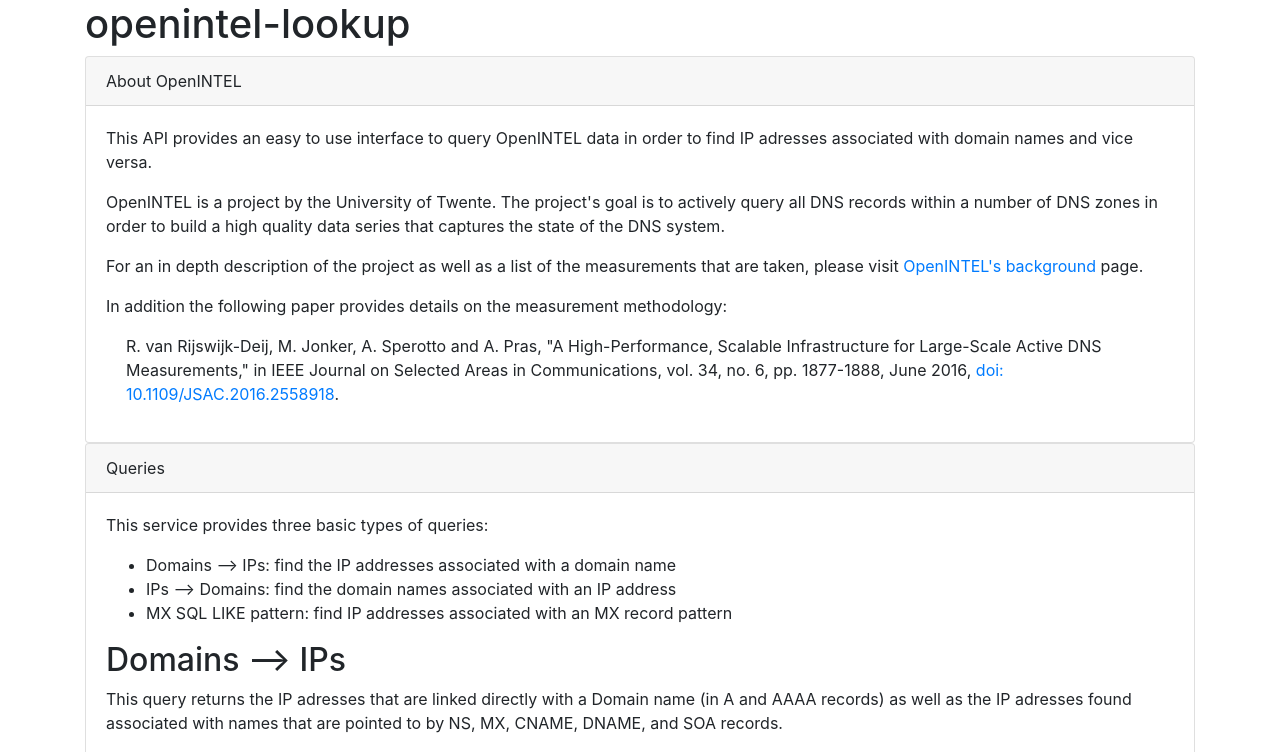
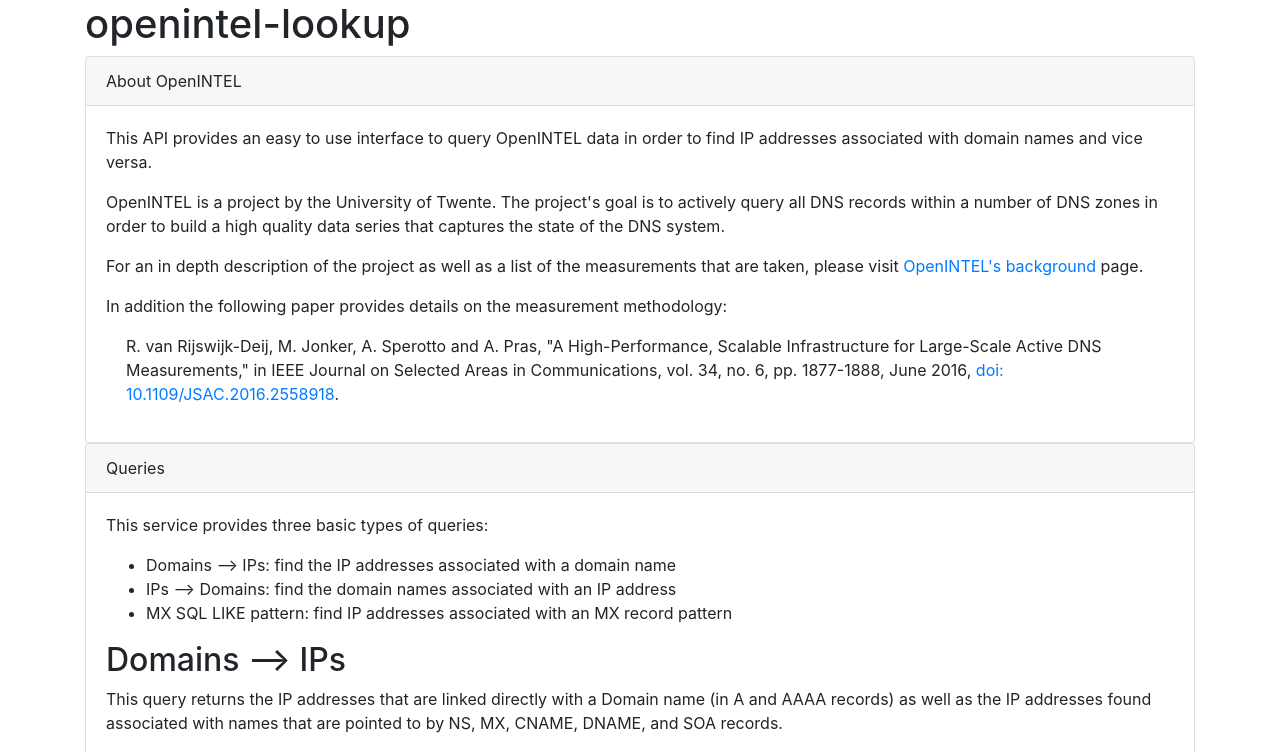
Before and after one commit to nic-at/openintel-lookup, a FastAPI app: page /api/v1/about in a window 1280 px wide. Shown: the part 104-856 px from the top of the page. Run offline with FastAPI, Linux system fonts and the light colour scheme; parts of the project's set-up code (start-up, migrations or seed data) failed here and were passed over; some libraries are stand-ins or nearby versions.

Commit message:
fix minor spelling issues

```diff
--- a/app/openintel_sql_calls.py
+++ b/app/openintel_sql_calls.py
@@ -31,7 +31,7 @@ def _get_date_where_sub_clauses(prefix, field, from_, to, range_='full', level=0
         # put together the statement for this line
         # three cases:
         #   first period - need to include where clause of next level
-        #   periods in between - take alle entries
+        #   periods in between - take all entries
         #   last period - need to include where clause of next level
         # if the range_ is open to one side, only include the side opposite to the open side and skip the other one
 
--- a/app/templates/about_en.html
+++ b/app/templates/about_en.html
@@ -55,7 +55,7 @@
         <div class="card-body">
             <p>
               This API provides an easy to use interface to query OpenINTEL data in order to find IP
-              adresses associated with domain names and vice versa.
+              addresses associated with domain names and vice versa.
             </p>
             <p>
                 <a ref="https://openintel.nk">OpenINTEL</a> is a project by the University of Twente.
@@ -92,8 +92,8 @@
             </p>
             <h2>Domains --> IPs</h2>
             <p>
-                This query returns the IP adresses that are linked directly with a Domain name (in A and AAAA records)
-                as well as the IP adresses found associated with names that are pointed to by NS, MX, CNAME, DNAME, and SOA
+                This query returns the IP addresses that are linked directly with a Domain name (in A and AAAA records)
+                as well as the IP addresses found associated with names that are pointed to by NS, MX, CNAME, DNAME, and SOA
                 records.
             </p>
             <div class="row justify-content-md-center">
```
Also changed, not shown: README.md.
